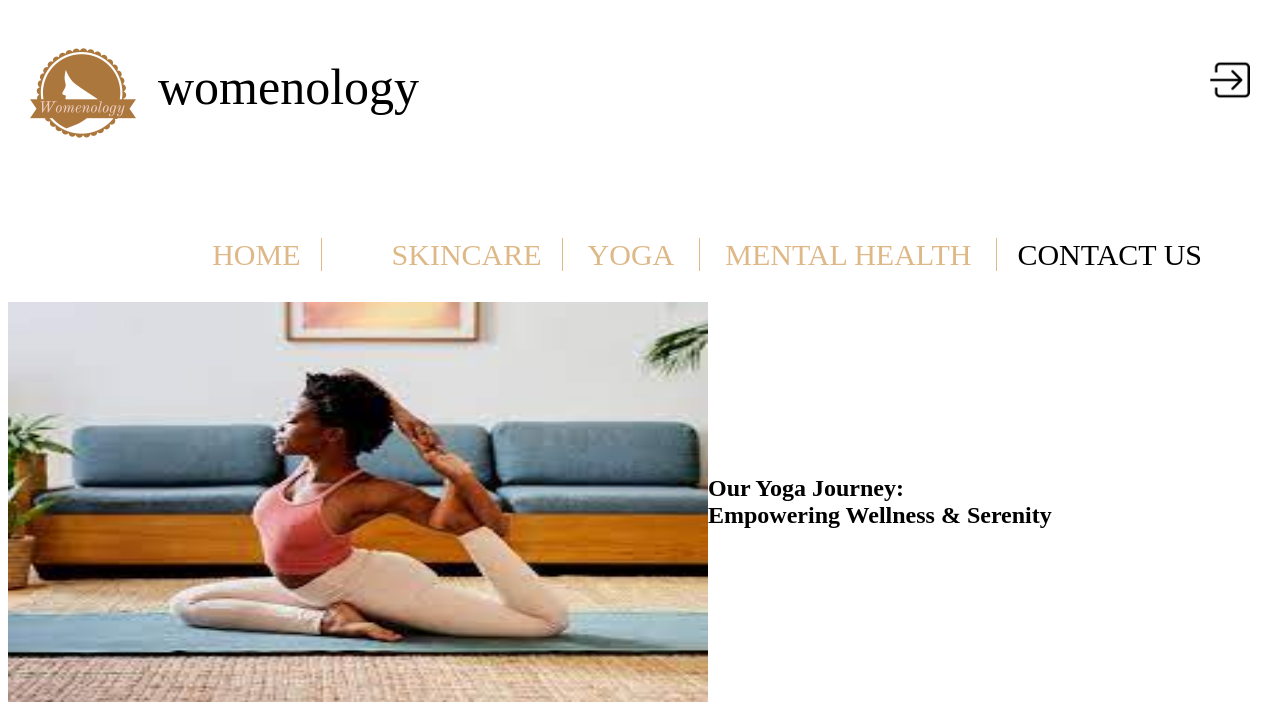
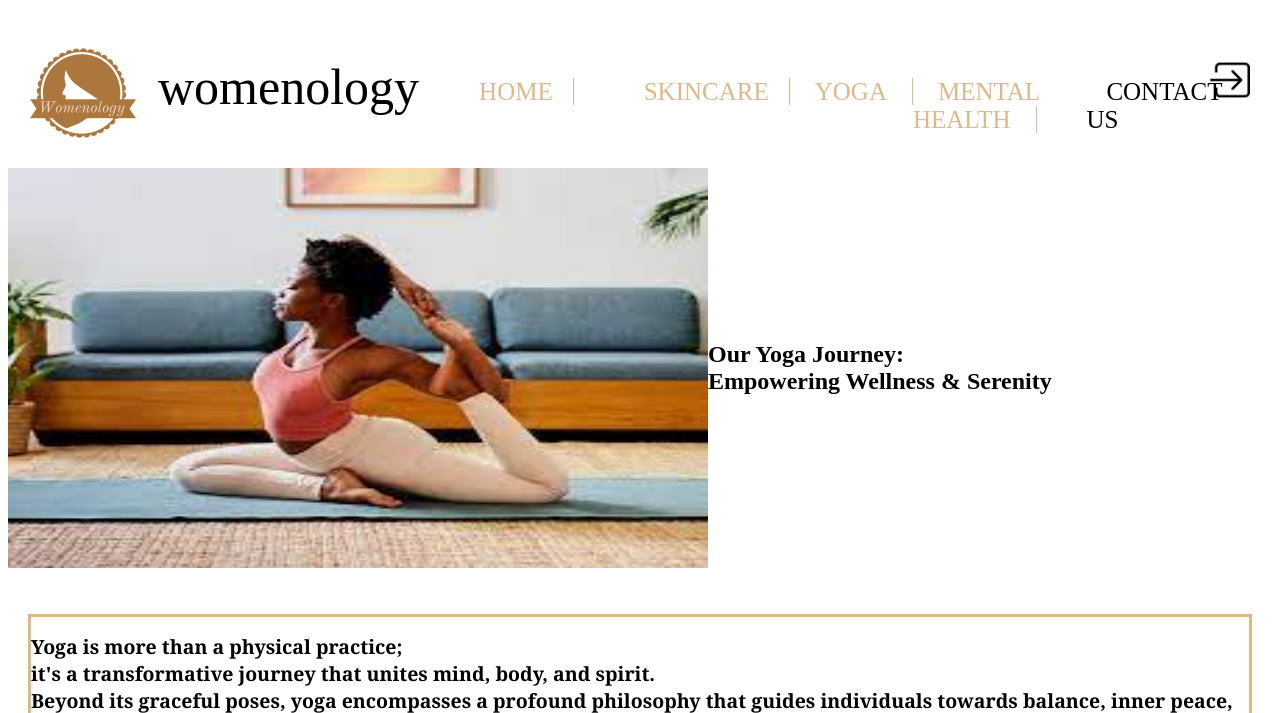
Before and after one commit to Erijonamujii/SimpleLoginRegisterform, a PHP site: page /index1.html in a window 1280 px wide. Shown: the top 713 px of the page. Run offline with PHP 8.4, Linux system fonts and the light colour scheme.

Commit message:
Small final changes to pages
changed the font size

```diff
--- a/contact/contact.css
+++ b/contact/contact.css
@@ -27,7 +27,7 @@ ul{
     display: flex;
     list-style-type: none;
     justify-content: flex-end;
-font-size: 20px;
+font-size: 25px;
 
 }
 
--- a/home/style.css
+++ b/home/style.css
@@ -33,7 +33,7 @@ ul{
     display: flex;
     list-style-type: none;
     justify-content: flex-end;
-    font-size: 30px;
+    font-size: 25px;
 
 
 }
--- a/mental health/style2.css
+++ b/mental health/style2.css
@@ -31,7 +31,7 @@ ul{
     display: flex;
     list-style-type: none;
     justify-content: flex-end;
-    font-size: 20px;
+    font-size: 25px;
 
 
 }
--- a/skincare/style.css
+++ b/skincare/style.css
@@ -31,7 +31,7 @@ ul{
     display: flex;
     list-style-type: none;
     justify-content: flex-end;
-    font-size: 30px;
+    font-size: 25px;
 }
 
 .loginbtn{
--- a/yoga/style1.css
+++ b/yoga/style1.css
@@ -9,6 +9,11 @@
     margin-top: 10px;
 }
 
+nav{
+    display: flex;
+    flex-direction: row;
+}
+
 ul{
     margin-top:70px ;
 
@@ -16,7 +21,7 @@ ul{
     display: flex;
     list-style-type: none;
     justify-content: flex-end;
-    font-size: 30px;
+    font-size: 25px;
 }
 .loginbtn{
     position: absolute;
```
